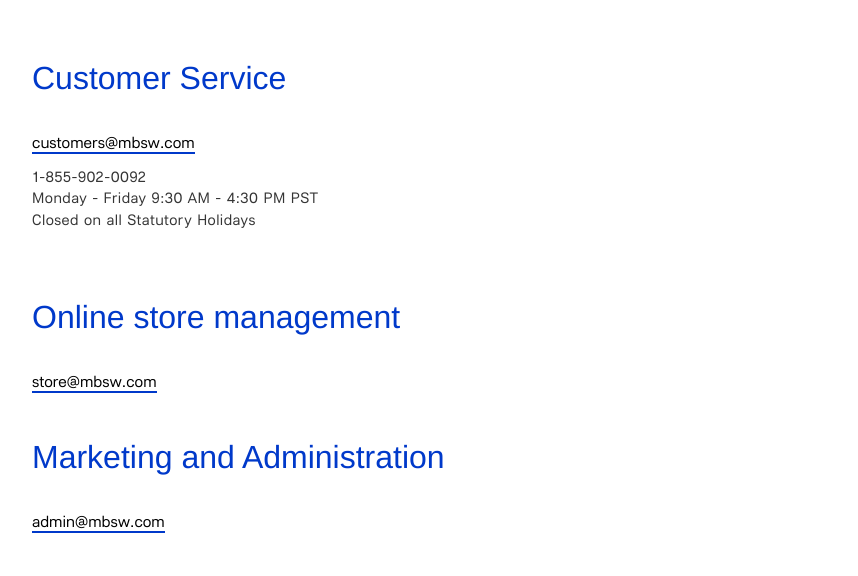
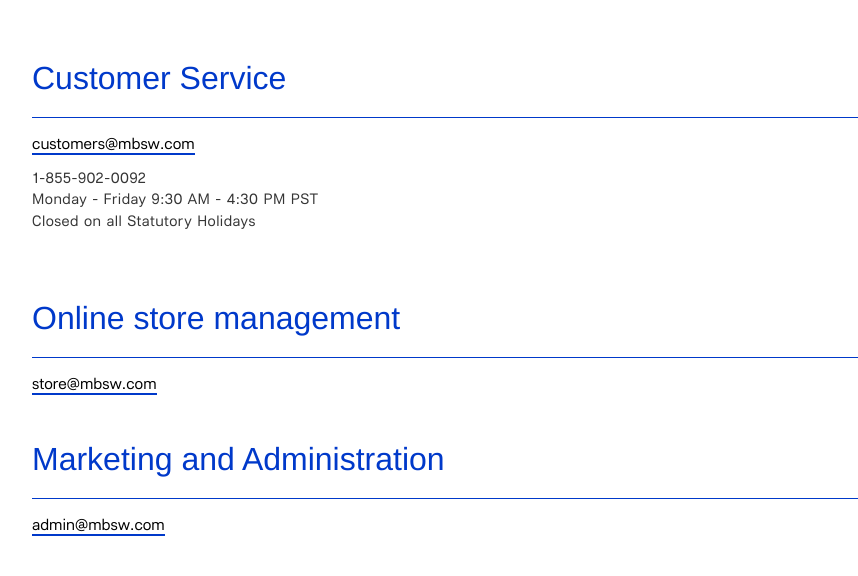
Before and after one commit to charissamaple/P02, a plain HTML site: page contact.html in a window 1280 px wide. Shown: the part 169-745 px from the top of the page, without its empty margins (48-906 px from the left). Drawn offline with Linux system fonts and the light colour scheme; a web font is replaced by a local one.

Commit message:
put the border for h3 back

```diff
--- a/css/style.css
+++ b/css/style.css
@@ -547,7 +547,7 @@ span.price {
 
 .h2-contact-page{
   padding-bottom: 20px;
-  /* border-bottom: 1px solid #0039CA; */
+  border-bottom: 1px solid #0039CA;
 }
 
 
```
